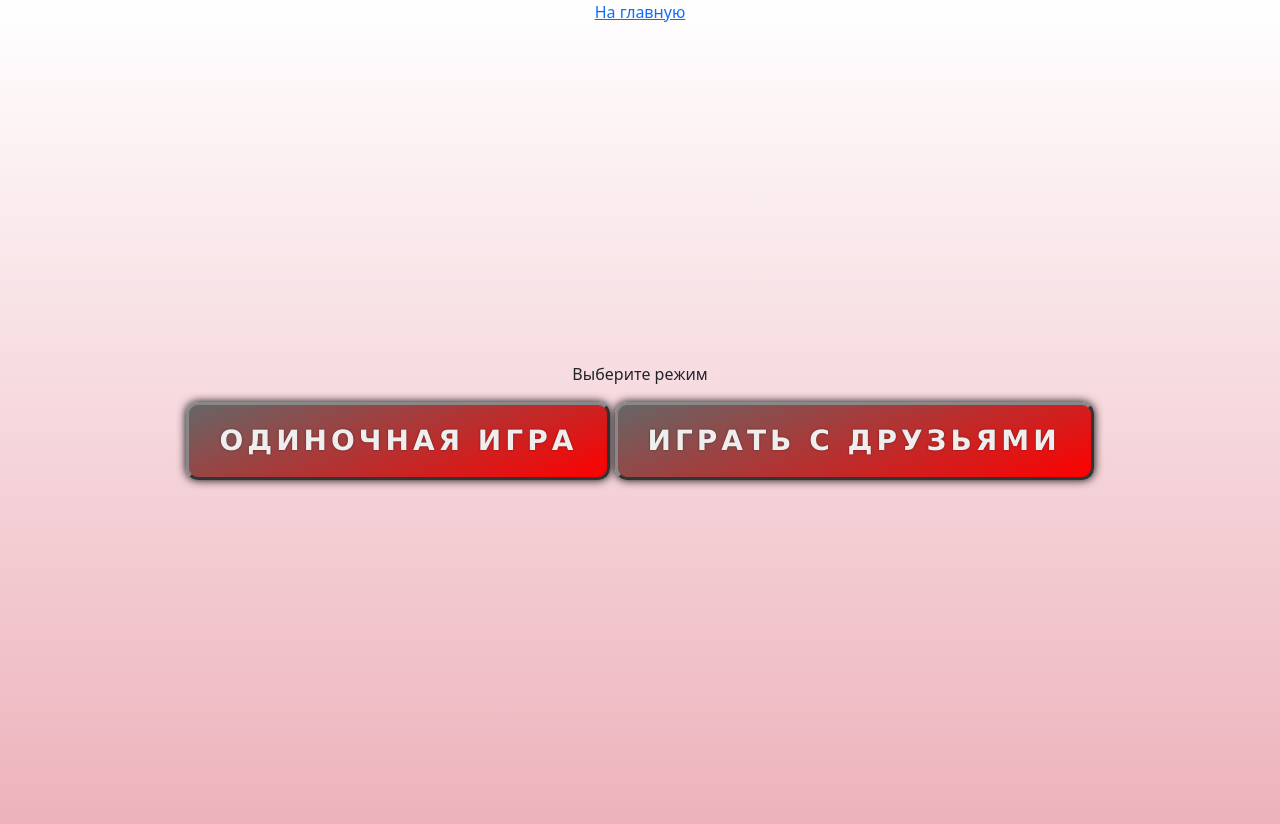
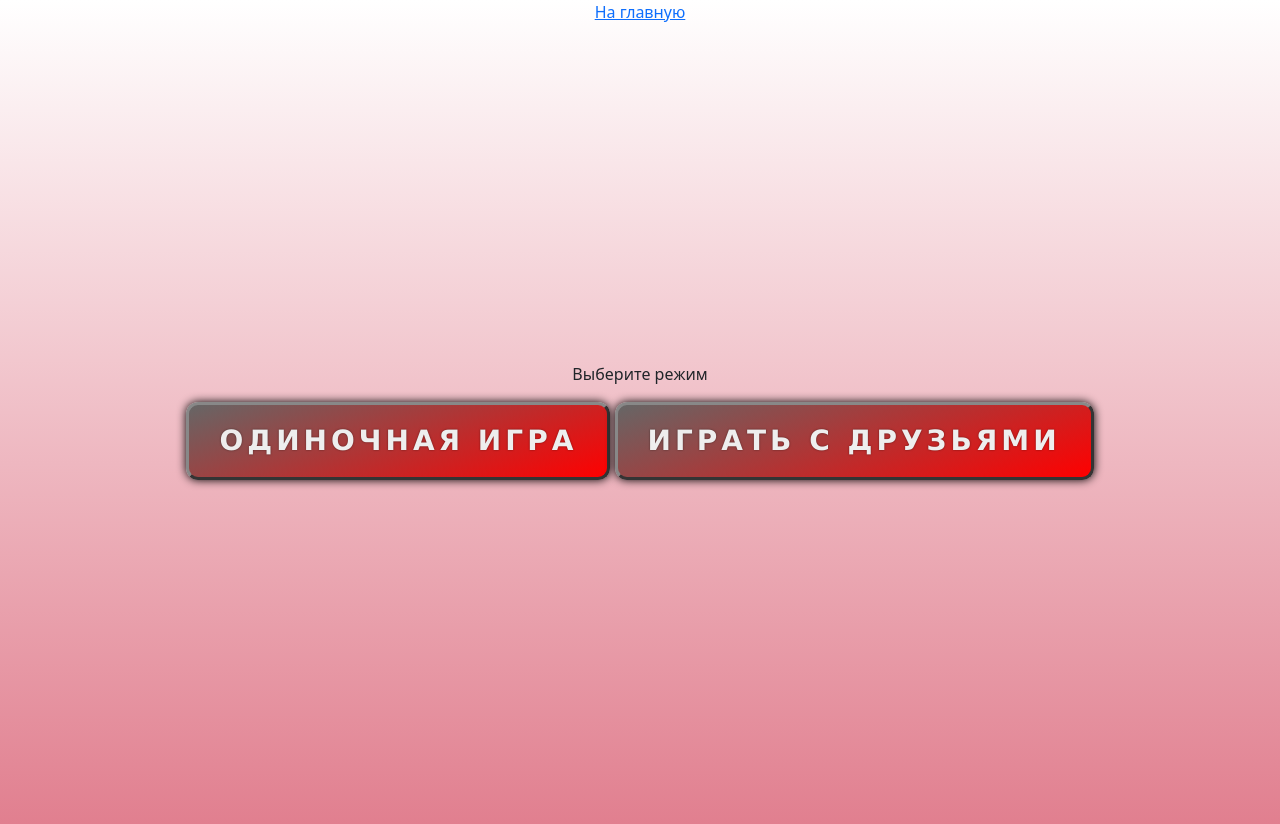
Before and after one commit to Jagorrim/tinkhaka, a Flask app: page /game_create in a window 1280 px wide. Run offline with Flask 3, Linux system fonts and the light colour scheme; the visitor is signed in with stand-in values (Sample User, id 1).

Commit message:
Чутка поправил стили

```diff
--- a/static/css/base.css
+++ b/static/css/base.css
@@ -1,5 +1,5 @@
 #for-gradient {
-    background: linear-gradient(to bottom, white, rgba(195, 0, 32, 0.3));
+    background: linear-gradient(to bottom, white, rgba(195, 0, 32, 0.5));
 }
 
 body {
```
